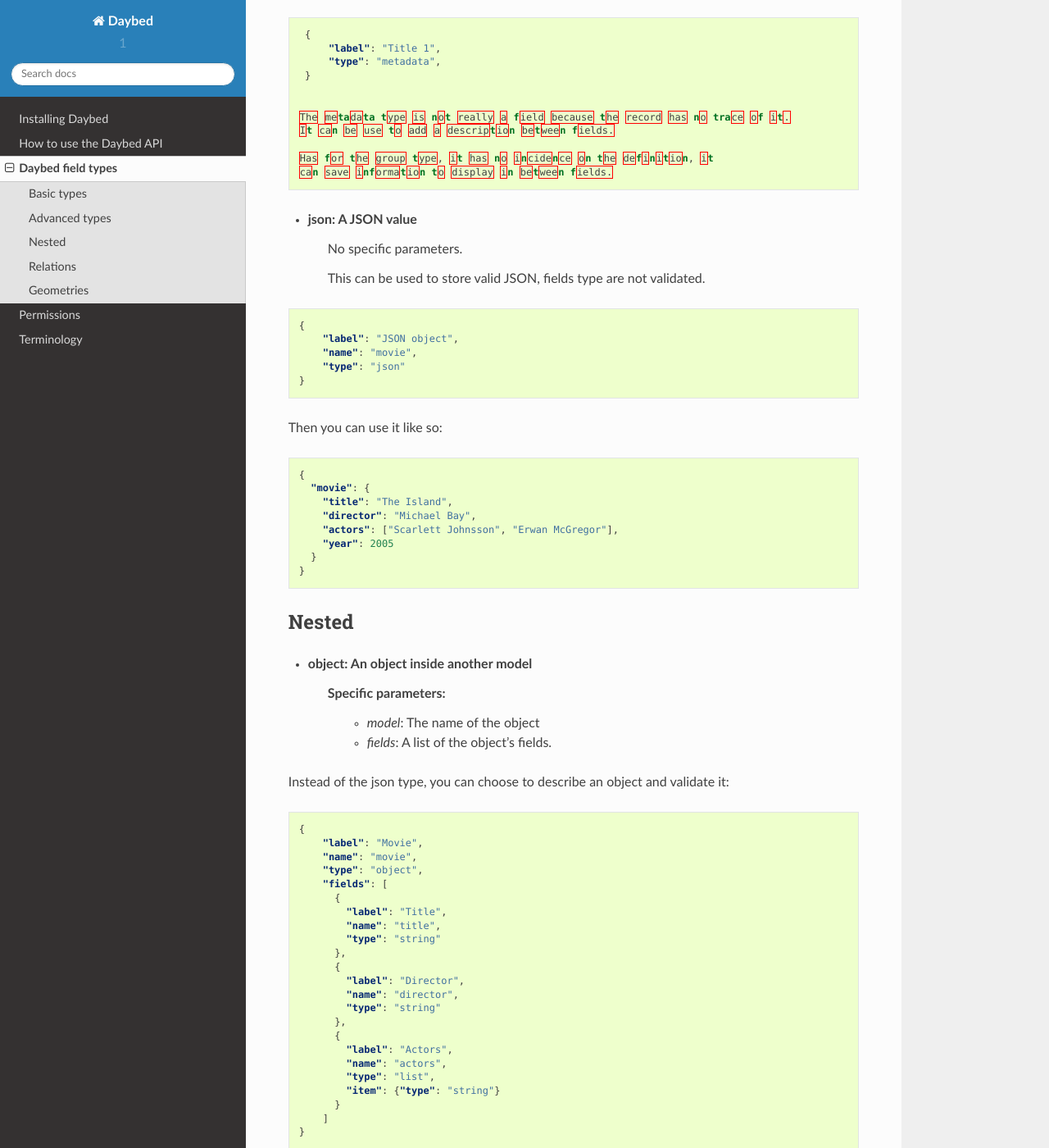
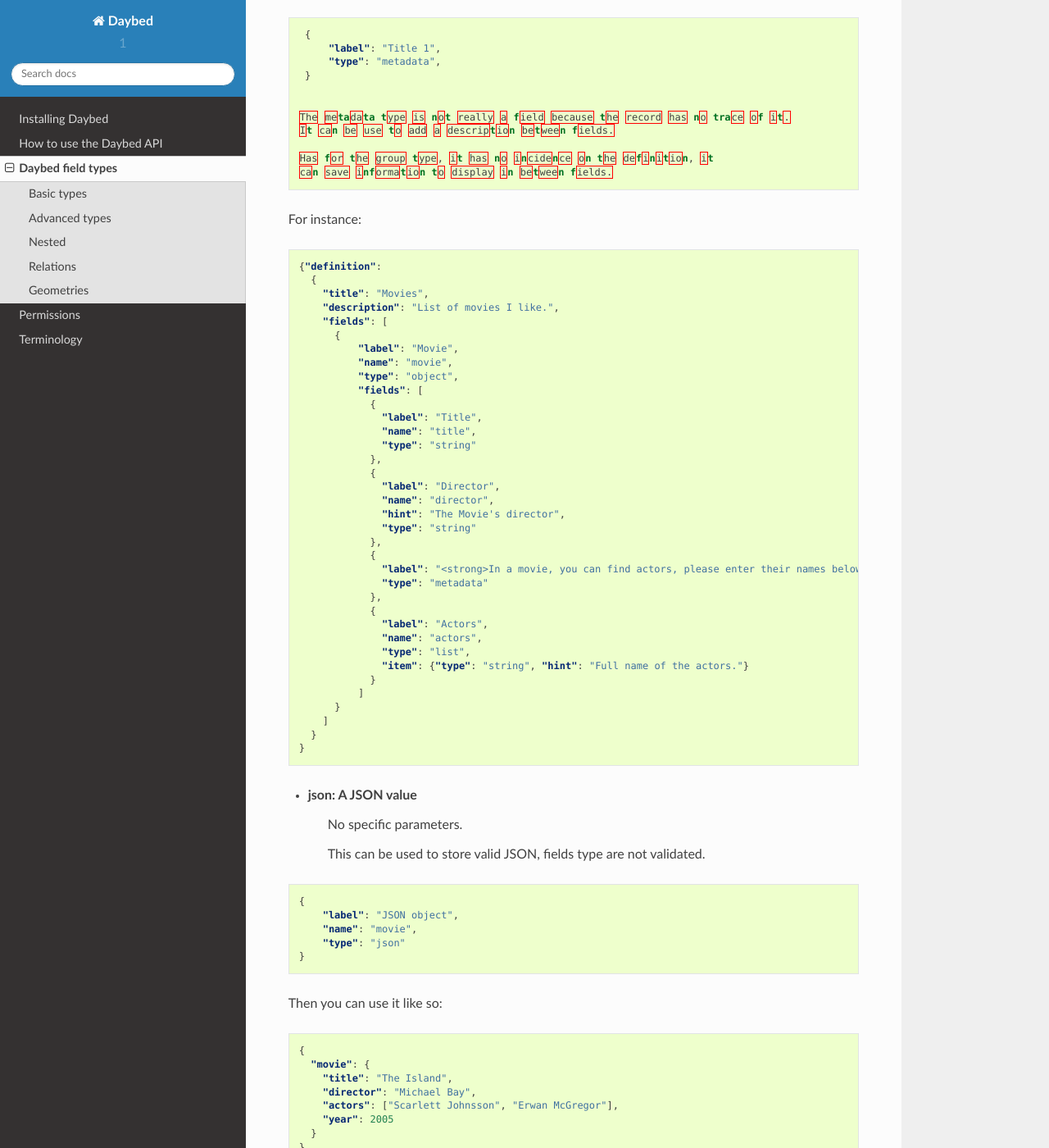
Before and after one commit to spiral-project/daybed, a Sphinx documentation site: the page built from docs/source/fieldtypes.rst, in a window 1280 px wide and 1400 px high, scrolled down 3672 px. Shown: the whole window at 82% size. Built offline with Sphinx 7.4.7 and the Read the Docs theme 2.0.0, drawn with Linux system fonts in a browser that asks for light colours.

Commit message:
Improve metadata example.

```diff
--- a/docs/source/fieldtypes.rst
+++ b/docs/source/fieldtypes.rst
@@ -200,6 +200,48 @@ Groups are ignored during validation, and records are posted like this:
    Has for the group type, it has no incidence on the definition, it
    can save information to display in between fields.
 
+For instance:
+
+.. code-block:: json
+
+    {"definition":
+      {
+        "title": "Movies",
+        "description": "List of movies I like.",
+        "fields": [
+          {
+              "label": "Movie",
+              "name": "movie",
+              "type": "object",
+              "fields": [
+                {
+                  "label": "Title",
+                  "name": "title",
+                  "type": "string"
+                },
+                {
+                  "label": "Director",
+                  "name": "director",
+                  "hint": "The Movie's director",
+                  "type": "string"
+                },
+                {
+                  "label": "<strong>In a movie, you can find actors, please enter their names below.</strong>",
+                  "type": "metadata"
+                },
+                {
+                  "label": "Actors",
+                  "name": "actors",
+                  "type": "list",
+                  "item": {"type": "string", "hint": "Full name of the actors."}
+                }
+              ]
+          }
+        ]
+      }
+    }
+
+
 
 * **json**: A JSON value
     No specific parameters.
```
